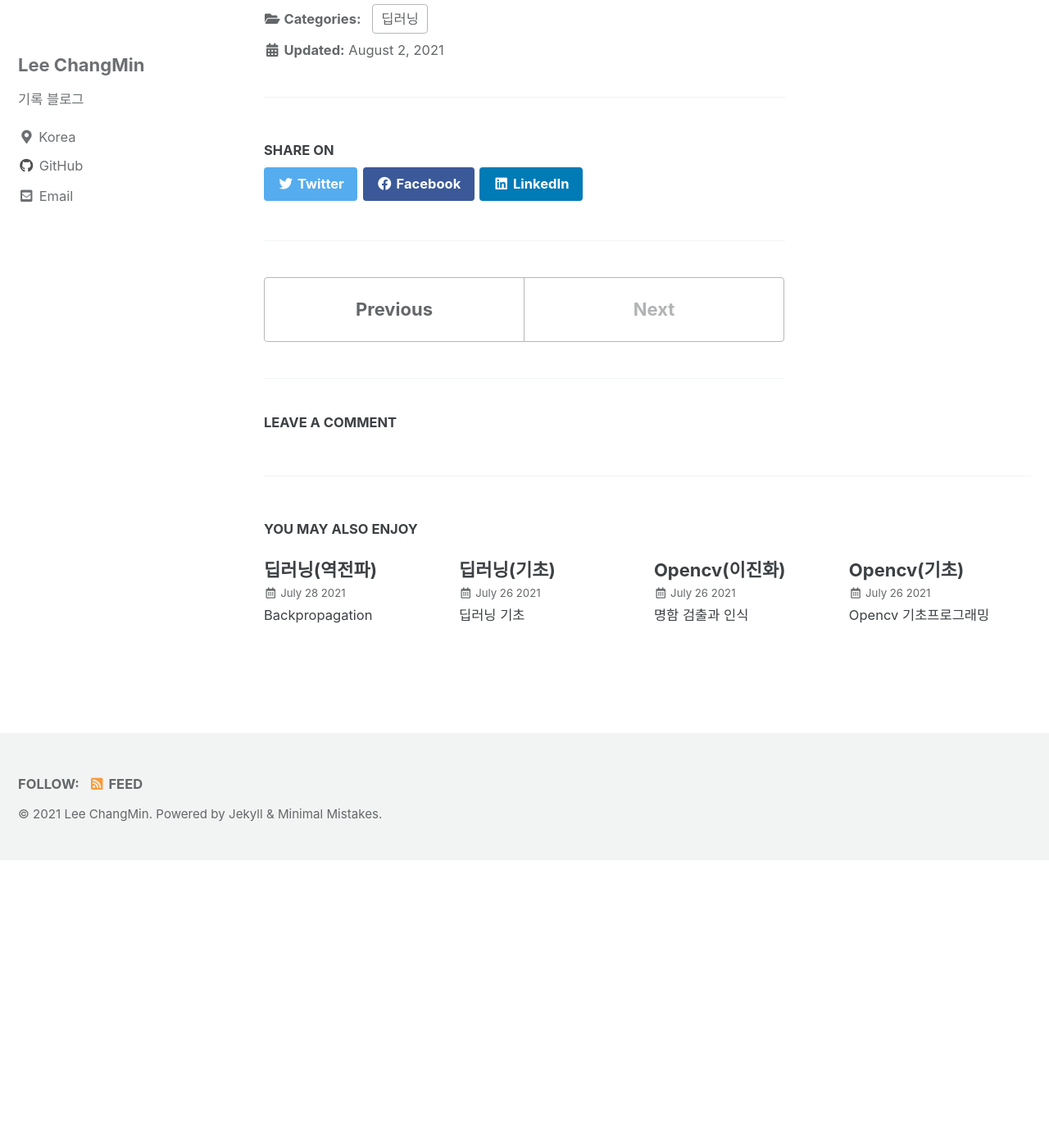
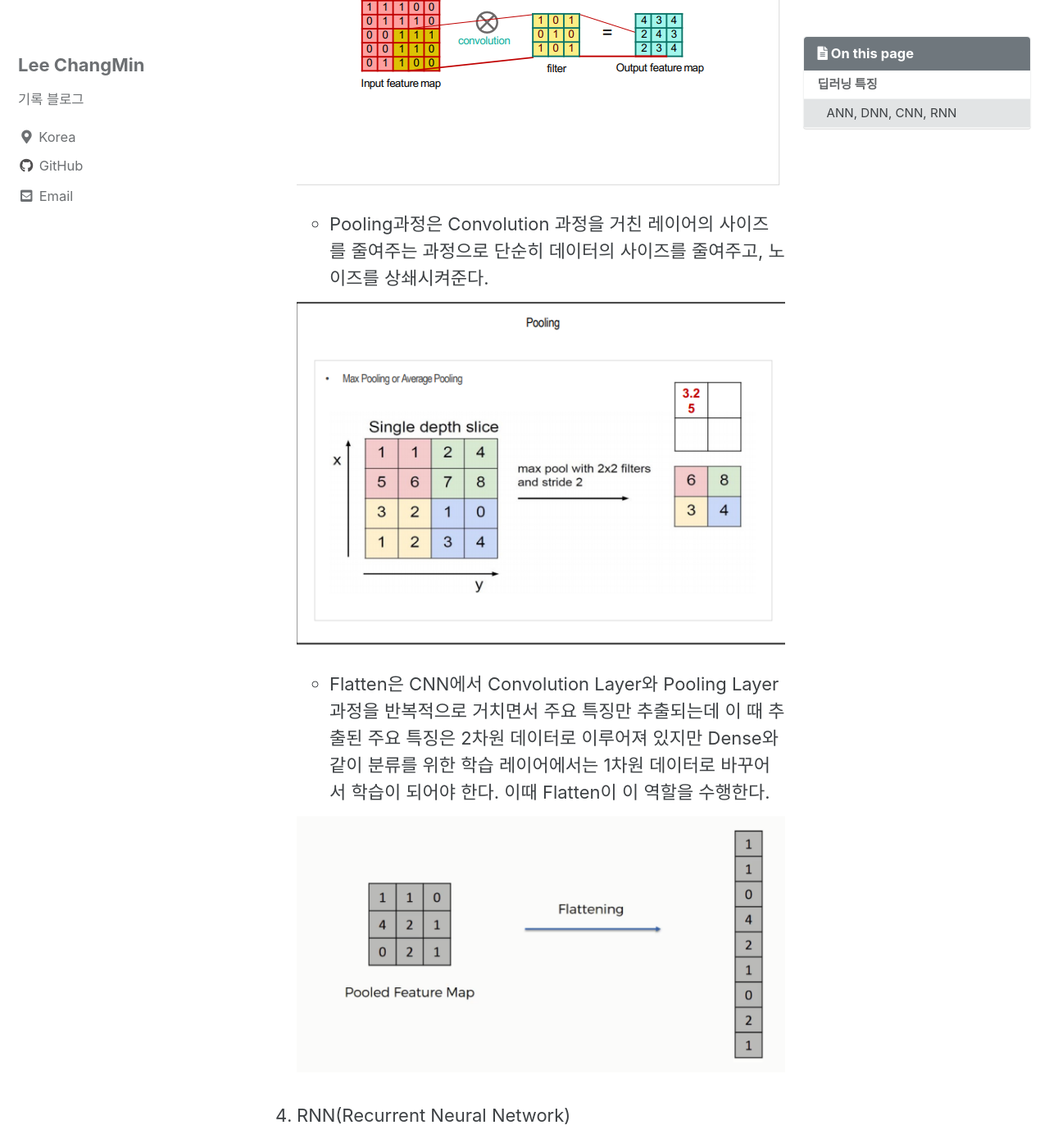
Before and after one commit to changmin2/changmin2.github.io, a Jekyll site: the page built from _posts/딥러닝/2021-08-02-딥러닝(3).md, in a window 1280 px wide and 1400 px high, scrolled down 1864 px. Shown: the whole window at 82% size. Built offline with Jekyll 4.4.1, drawn with Linux system fonts in a browser that asks for light colours; cached includes are drawn as plain includes; comment, search, counter and statistics services are not loaded; before the commit the page ends 2913 px from its top, so only the background shows below that; some of the changed text lies outside the part shown.

Commit message:
사진삽입

```diff
--- a/_posts/딥러닝/2021-08-02-딥러닝(3).md
+++ b/_posts/딥러닝/2021-08-02-딥러닝(3).md
@@ -38,8 +38,25 @@ toc_sticky: true
 
     - 기존은 데이터에서 지식을 추출해 학습이 이루어지는 방식이라면, CNN은 데이터의 특징을 추출하여 특징들의 패턴을 파악하는 구조이다.
 
+    - Convolution과정과 Pooling 과정을 통해 진행된다.
+
+    - Convolution과정은 데이터의 특징을 추출하는 과정으로 데이터에 각 성분의 인접 성분들을 조사해 특징을 파악하고 파악한 특징을 한장으로 도출하는 과정이다.
+
+    ![GitHub Logo](/image/Convolution.png)
+
+    - Pooling과정은 Convolution 과정을 거친 레이어의 사이즈를 줄여주는 과정으로 단순히 데이터의 사이즈를 줄여주고, 노이즈를 상쇄시켜준다.
+
+    ![GitHub Logo](/image/Pooling.png)
+
+    - Flatten은 CNN에서 Convolution Layer와 Pooling Layer과정을 반복적으로 거치면서 주요 특징만 추출되는데 이 때 추출된 주요 특징은 2차원 데이터로 이루어져 있지만 Dense와 같이 분류를 위한 학습 레이어에서는 1차원 데이터로 바꾸어서 학습이 되어야 한다. 이때 Flatten이 이 역할을 수행한다.
+
+    ![GitHub Logo](/image/Flatten.png)
+
 4. RNN(Recurrent Neural Network)
 
     - 반복적이고 순차적인 데이터학습에 특화된 인공신경망의 한 종류로써 내부의 순환구조가 들어있다는 특징을 가지고 있다.
 
     - 순환구조를 이용하여 과거 학습의 weight를 통해 현재 학습에 반영한다.
+
+
+    ![GitHub Logo](/image/Deep.png)
```
Also changed, not shown: image/Convolution.png (added), image/Deep.png (added), image/Flatten.png (added), image/Pooling.png (added).
